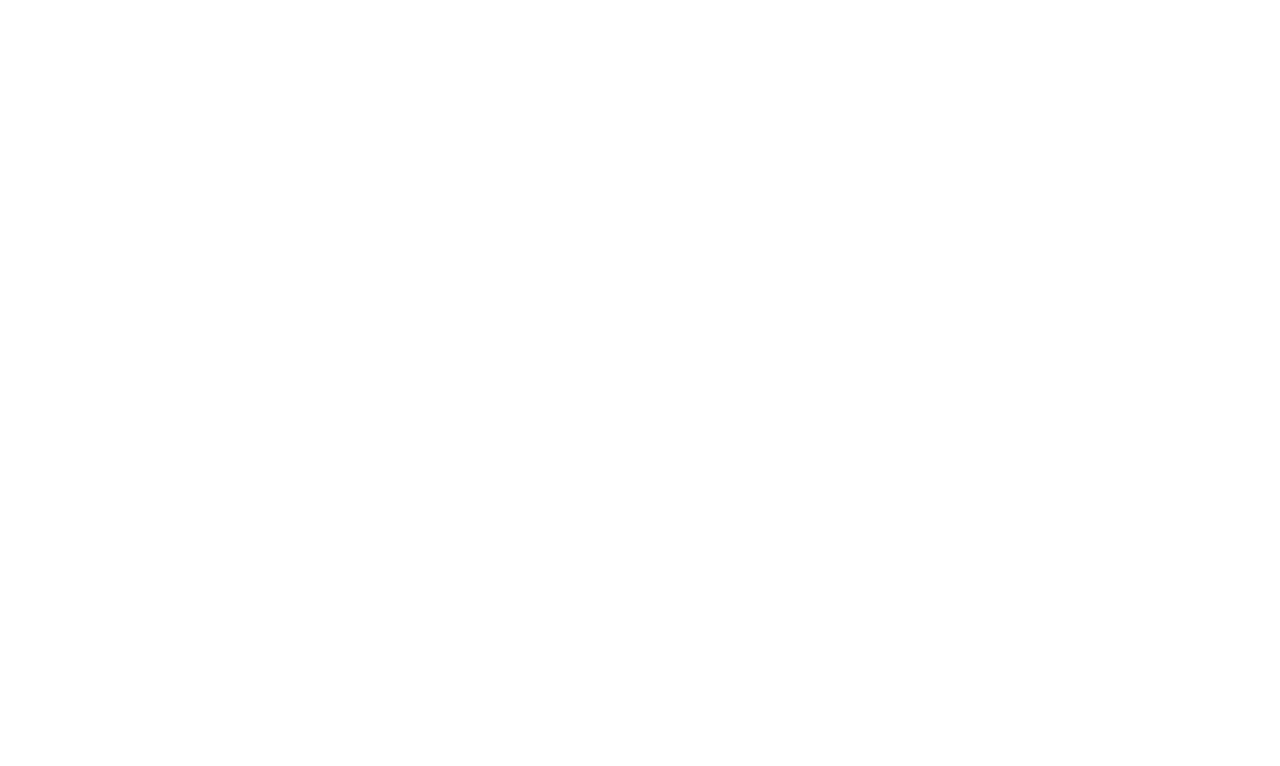
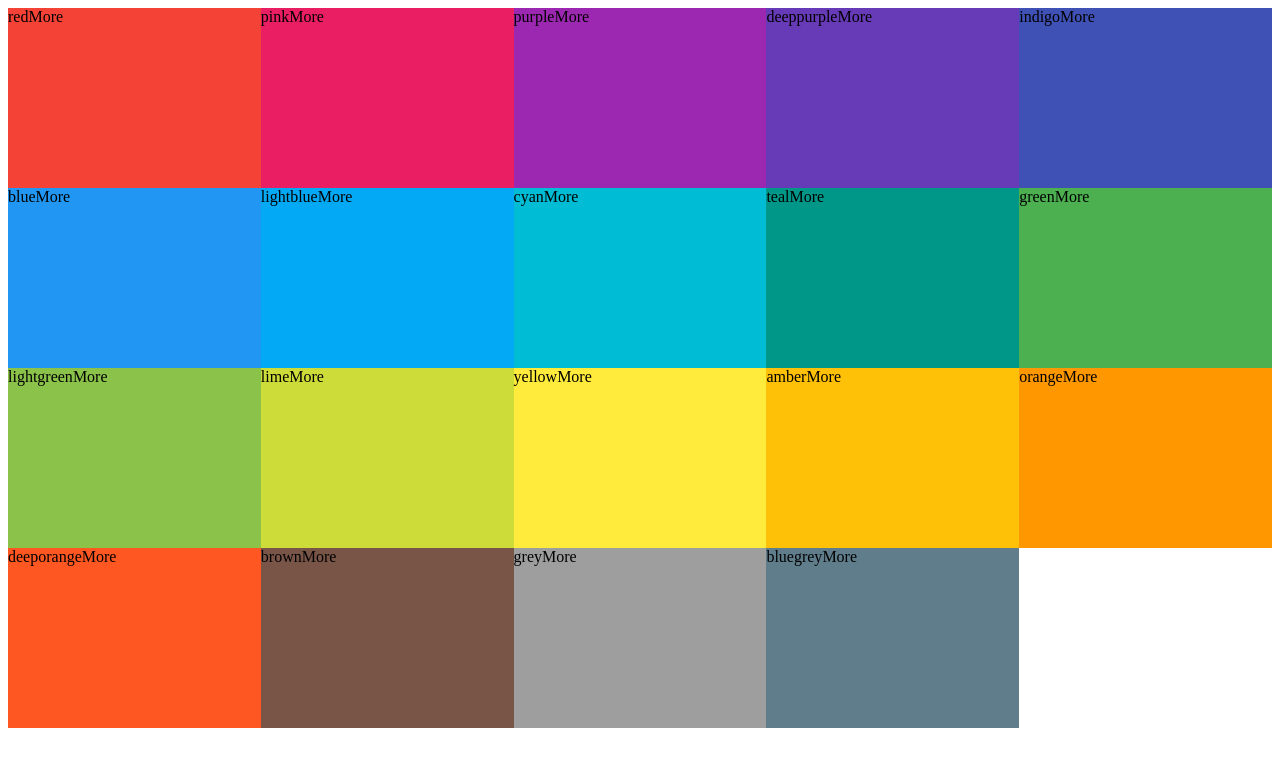
Before and after one commit to Dimisz/color-app, a React (Create React App) app: page / in a window 1280 px wide. Shown: the top 766 px of the page. Built offline with nearby package versions, Linux system fonts and the light colour scheme.

Commit message:
Added ColorBox component with basic styling

```diff
--- a/src/App.js
+++ b/src/App.js
@@ -1,8 +1,8 @@
-import Palette from "./components/Palette";
+import Palette from "./components/Palette/Palette";
 import seedColors from "./seedColors";
 
 export default function App(){
   return(
-    <Palette {...seedColors[4]}/>
+    <Palette {...seedColors[0]}/>
   );
 }
--- /dev/null
+++ b/src/components/ColorBox/ColorBox.css
@@ -0,0 +1,8 @@
+.color-box {
+  width: 20%;
+  height: 25%;
+  margin: 0 auto;
+  display: inline-block;
+  position: relative;
+  cursor: pointer;
+}
--- /dev/null
+++ b/src/components/ColorBox/ColorBox.js
@@ -0,0 +1,13 @@
+import './ColorBox.css';
+
+export default function ColorBox({background, name}){
+  return(
+    <div
+      style={{background: background}}
+      className='color-box'
+    >
+      <span>{name}</span>
+      <span>More</span>
+    </div>
+  );
+}
--- a/src/components/Palette.js
+++ /dev/null
@@ -1,11 +0,0 @@
-export default function Palette(){
-  return(
-    <div className="palette">
-      {/* navbar goes here */}
-      <div className='palette-colors'>
-        {/* bunch of color boxes */}
-      </div>
-      {/* footer */}
-    </div>
-  );
-}
--- /dev/null
+++ b/src/components/Palette/Palette.css
@@ -0,0 +1,7 @@
+.palette {
+  height: 100vh;
+}
+
+.palette-colors {
+  height: 90%;
+}
--- /dev/null
+++ b/src/components/Palette/Palette.js
@@ -0,0 +1,25 @@
+import './Palette.css';
+
+import ColorBox from "../ColorBox/ColorBox";
+
+export default function Palette(props){
+  const colorBoxes = props.colors.map((color) => {
+    return (
+      <ColorBox
+        key={color.name}
+        background={color.color}
+        name={color.name}
+      />
+    )
+  });
+
+  return(
+    <div className="palette">
+      {/* navbar goes here */}
+      <div className='palette-colors'>
+        {colorBoxes}
+      </div>
+      {/* footer */}
+    </div>
+  );
+}
--- a/src/seedColors.js
+++ b/src/seedColors.js
@@ -1,4 +1,4 @@
-export default [
+const colorPalettes = [
   {
     paletteName: "Material UI Colors",
     id: "material-ui-colors",
@@ -242,3 +242,5 @@
     ]
   }
 ];
+
+export default colorPalettes;
```
